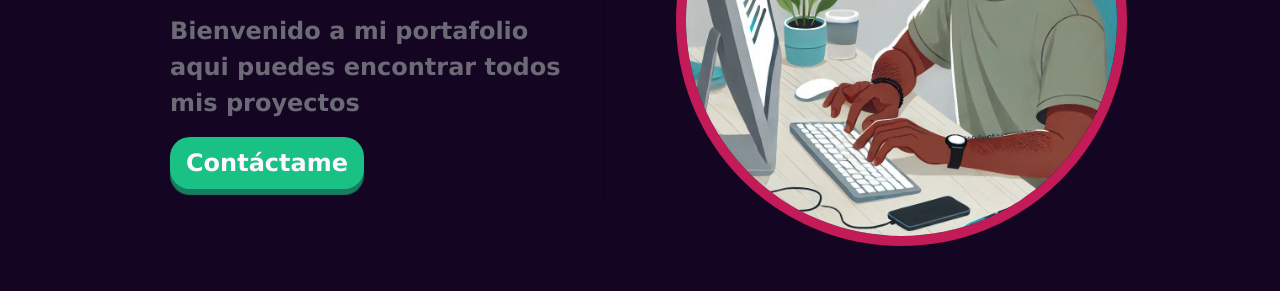
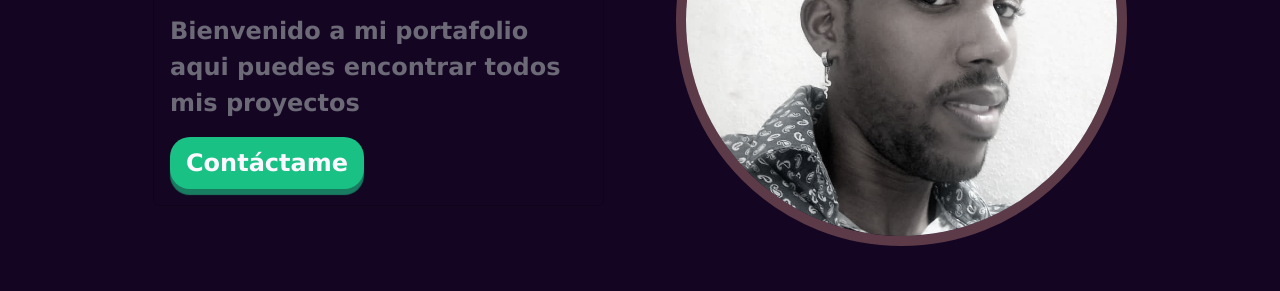
Before and after one commit to SAMUELPEGO/portafolio, a plain HTML site: page index.html in a window 1280 px wide. Shown: the part 329-620 px from the top of the page. Drawn offline with Linux system fonts and the light colour scheme.

Commit message:
actualizando imagen de perfil

```diff
--- a/index.css
+++ b/index.css
@@ -76,8 +76,12 @@ body {
 
 img {
     width: 100%;
+    aspect-ratio: 1/1;
+    object-fit: cover;
 }
-
+.perfil-image {
+    filter:grayscale(.8);
+}
 a {
     text-decoration: none;
     color: var(--text-color) !important;
--- a/index.html
+++ b/index.html
@@ -62,7 +62,7 @@
           </div>
         </div>
         <div class="col-md-5 col-sm-10 order-1 order-md-2">
-          <img loading="lazy"  src="./public/assets/Designer.jpeg" alt="" class="border-pink rounded-circle" loading="lazy">
+          <img loading="lazy"  src="./public/imagenes/perfil1.jpg" alt="" class="border-pink rounded-circle perfil-image" loading="lazy">
         </div>
 
       </div>
```
Also changed, not shown: public/imagenes/perfil1.jpg (added), public/imagenes/perfil2.jpg (added).
